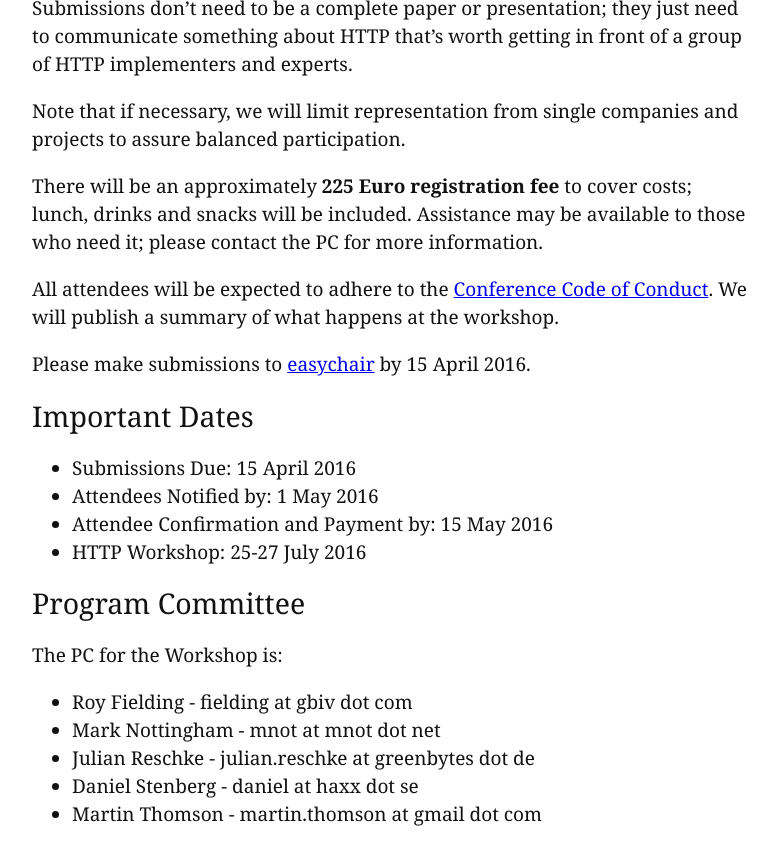
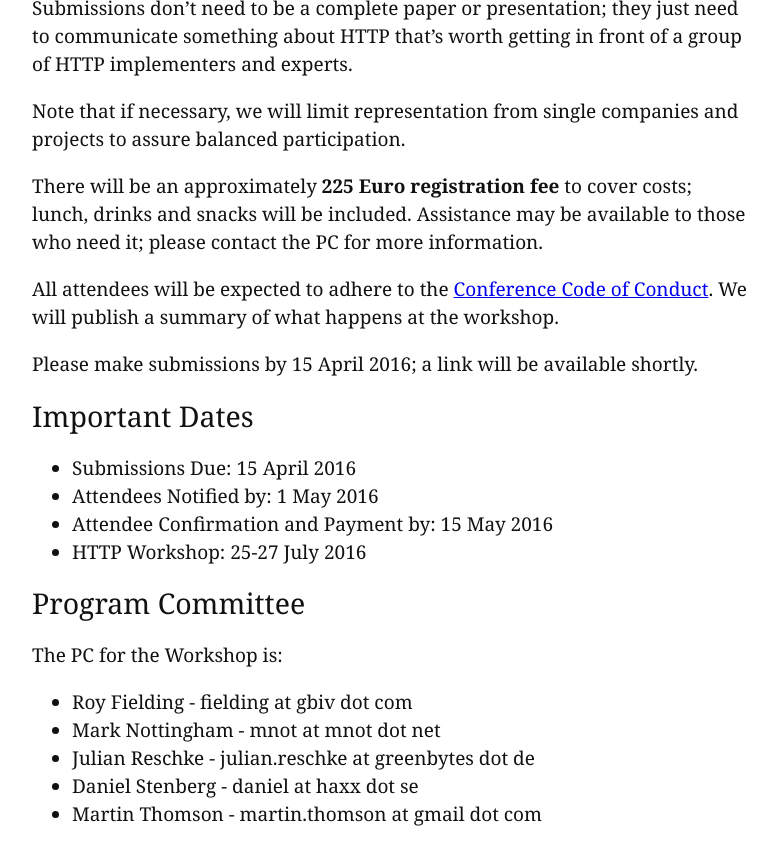
Before and after one commit to HTTPWorkshop/httpworkshop.github.io, a Jekyll site: the page built from index.md, in a window 1280 px wide and 900 px high, scrolled down 1881 px. Shown: the top 865 px of the window, without its empty margins (267-1044 px from the left). Built offline with Jekyll 4.4.1, drawn with Linux system fonts in a browser that asks for light colours.

Commit message:
take out easychair link for now

```diff
--- a/index.md
+++ b/index.md
@@ -60,7 +60,7 @@ There will be an approximately **225 Euro registration fee** to cover costs; lun
 
 All attendees will be expected to adhere to the [Conference Code of Conduct](http://confcodeofconduct.com/). We will publish a summary of what happens at the workshop.
 
-Please make submissions to [easychair](https://easychair.org/conferences/?conf=httpws2016) by 15 April 2016.
+Please make submissions by 15 April 2016; a link will be available shortly.
 
 
 ## Important Dates
```
